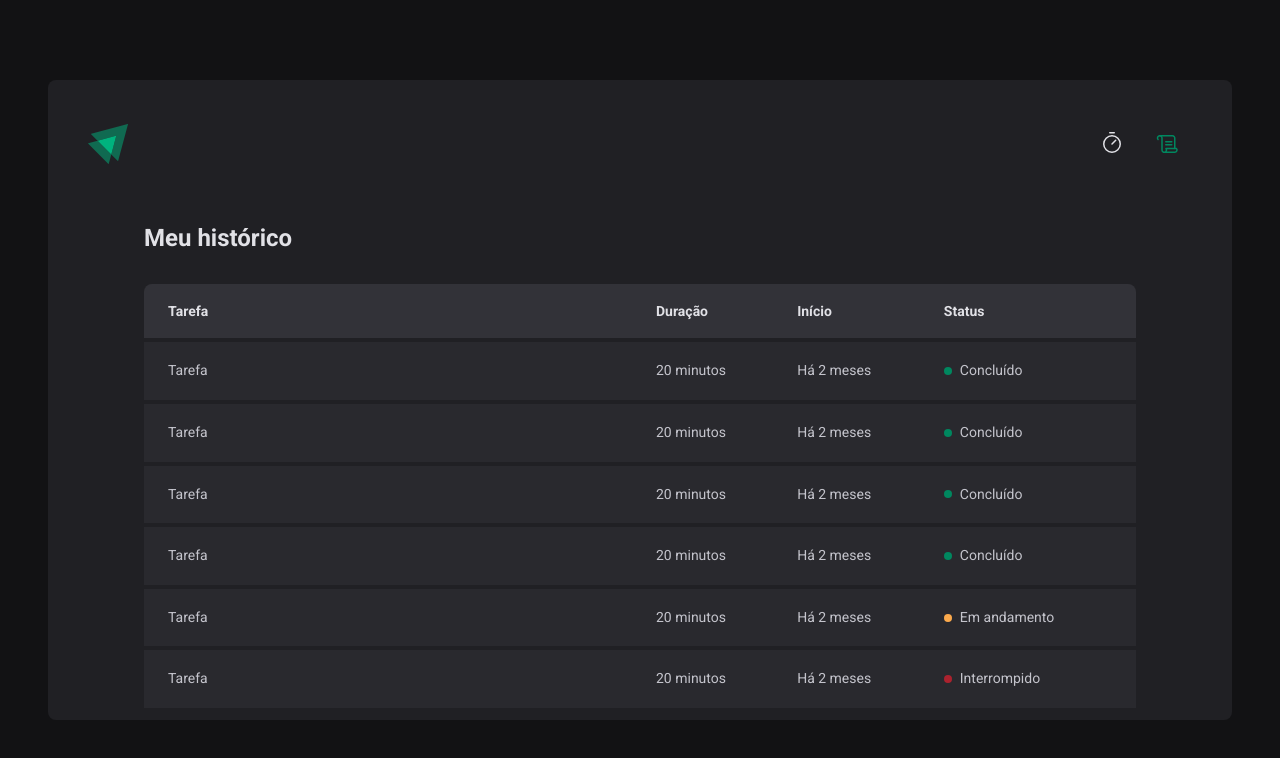
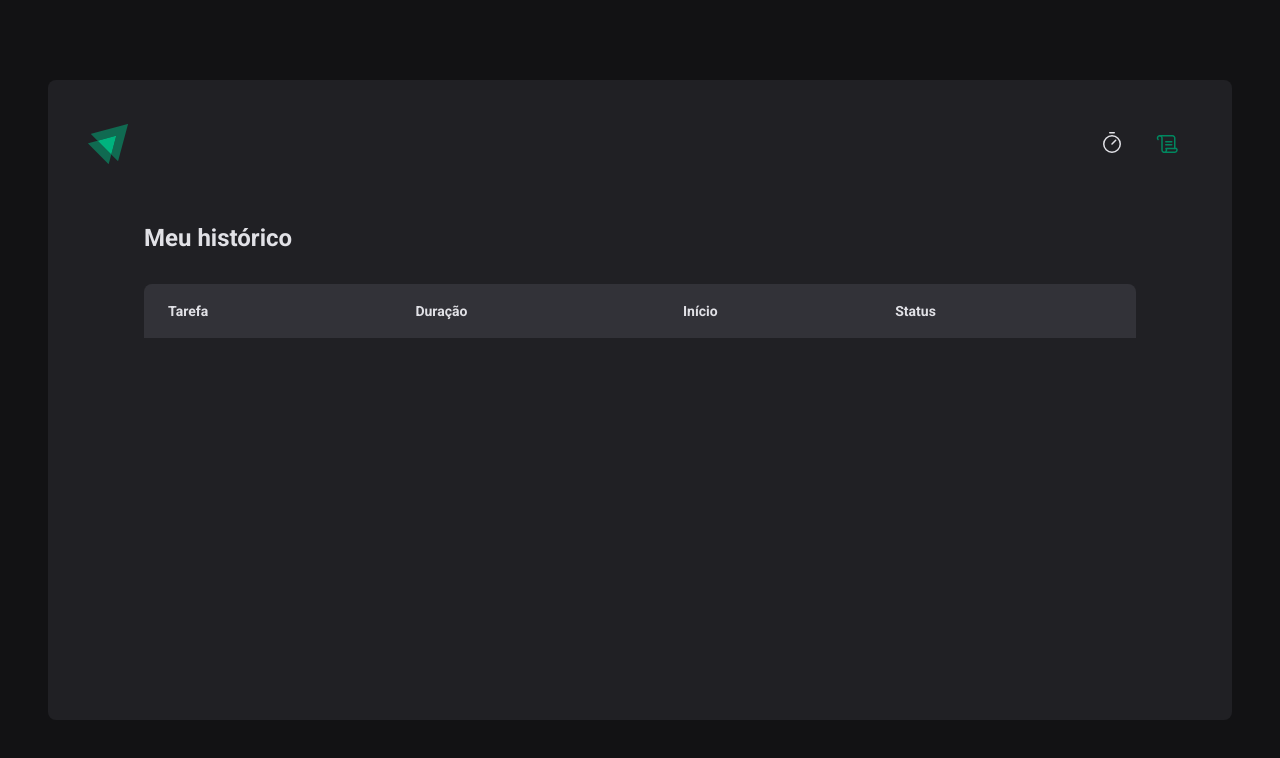
Before and after one commit to bernardo-caetano/pomodoroTimer, a React (Vite) app: page /history in a window 1280 px wide. Shown: the top 758 px of the page. Built offline with nearby package versions, Linux system fonts and the light colour scheme.

Commit message:
context created and dynamic of page history done

```diff
--- a/src/App.tsx
+++ b/src/App.tsx
@@ -4,12 +4,15 @@ import { GlobalStyle } from './styles/global'
 import { Router } from './Router'
 
 import { defaultTheme } from './styles/themes/default'
+import { CyclesContextProvider } from './context/CyclesContext'
 
 export function App() {
   return (
     <ThemeProvider theme={defaultTheme}>
       <BrowserRouter>
-        <Router />
+        <CyclesContextProvider>
+          <Router />
+        </CyclesContextProvider>
       </BrowserRouter>
       <GlobalStyle />
     </ThemeProvider>
--- /dev/null
+++ b/src/context/CyclesContext.tsx
@@ -0,0 +1,103 @@
+import { createContext, ReactNode, useState } from 'react'
+
+interface CreateCycleData {
+  task: string
+  minutesAmount: number
+}
+
+interface Cycle {
+  id: string
+  task: string
+  minutesAmount: number
+  startDate: Date
+  interruptedDate?: Date
+  finishedDate?: Date
+}
+
+interface CyclesContextType {
+  cycles: Cycle[]
+  activeCycle: Cycle | undefined
+  activeCycleId: string | null
+  amountSecondsPassed: number
+
+  markCurrentCyclesAsFinished: () => void
+  setSecondsPassed: (seconds: number) => void
+  createNewCycle: (data: CreateCycleData) => void
+  interruptCurrentCycle: () => void
+}
+
+export const CyclesContext = createContext({} as CyclesContextType)
+
+interface CyclesContextProviderProps {
+  children: ReactNode
+}
+
+export function CyclesContextProvider({
+  children,
+}: CyclesContextProviderProps) {
+  const [cycles, setCycles] = useState<Cycle[]>([])
+  const [activeCycleId, setActiveCycleId] = useState<string | null>(null)
+  const [amountSecondsPassed, setAmountSecondsPassed] = useState(0)
+
+  const activeCycle = cycles.find((cycle) => cycle.id === activeCycleId)
+
+  function setSecondsPassed(seconds: number) {
+    setAmountSecondsPassed(seconds)
+  }
+
+  function markCurrentCyclesAsFinished() {
+    setCycles((prevState: any) =>
+      prevState.map((cycle: any) => {
+        if (cycle.id === activeCycleId) {
+          return { ...cycle, finishedDate: new Date() }
+        } else {
+          return cycle
+        }
+      }),
+    )
+  }
+
+  function createNewCycle(data: CreateCycleData) {
+    const newCycle: Cycle = {
+      id: String(new Date().getTime()),
+      task: data.task,
+      minutesAmount: data.minutesAmount,
+      startDate: new Date(),
+    }
+    setCycles((prevState: any) => [...prevState, newCycle])
+    setActiveCycleId(newCycle.id)
+    setAmountSecondsPassed(0)
+    // reset()
+  }
+
+  function interruptCurrentCycle() {
+    setCycles((prevState: any) =>
+      prevState.map((cycle: any) => {
+        if (cycle.id === activeCycleId) {
+          return { ...cycle, interruptedDate: new Date() }
+        } else {
+          return cycle
+        }
+      }),
+    )
+
+    setActiveCycleId(null)
+  }
+
+  return (
+    <CyclesContext.Provider
+      value={{
+        cycles,
+        activeCycle,
+        activeCycleId,
+        markCurrentCyclesAsFinished,
+        amountSecondsPassed,
+        setSecondsPassed,
+        createNewCycle,
+        interruptCurrentCycle,
+      }}
+    >
+      {children}
+    </CyclesContext.Provider>
+  )
+}
--- a/src/pages/History/index.tsx
+++ b/src/pages/History/index.tsx
@@ -1,6 +1,11 @@
+import { useContext } from 'react'
+import { CyclesContext } from '../../context/CyclesContext'
+import { formatDistanceToNow } from 'date-fns'
+import ptBR from 'date-fns/locale/pt-BR'
 import { HistoryContainer, HistoryList, Status } from './styles'
 
 export function History() {
+  const { cycles } = useContext(CyclesContext)
   return (
     <HistoryContainer>
       <h1>Meu histórico</h1>
@@ -17,54 +22,31 @@ export function History() {
           </thead>
 
           <tbody>
-            <tr>
-              <td>Tarefa</td>
-              <td>20 minutos</td>
-              <td>Há 2 meses</td>
-              <td>
-                <Status statusColor="green">Concluído</Status>
-              </td>
-            </tr>
-            <tr>
-              <td>Tarefa</td>
-              <td>20 minutos</td>
-              <td>Há 2 meses</td>
-              <td>
-                <Status statusColor="green">Concluído</Status>
-              </td>
-            </tr>
-            <tr>
-              <td>Tarefa</td>
-              <td>20 minutos</td>
-              <td>Há 2 meses</td>
-              <td>
-                <Status statusColor="green">Concluído</Status>
-              </td>
-            </tr>
-            <tr>
-              <td>Tarefa</td>
-              <td>20 minutos</td>
-              <td>Há 2 meses</td>
-              <td>
-                <Status statusColor="green">Concluído</Status>
-              </td>
-            </tr>
-            <tr>
-              <td>Tarefa</td>
-              <td>20 minutos</td>
-              <td>Há 2 meses</td>
-              <td>
-                <Status statusColor="yellow">Em andamento</Status>
-              </td>
-            </tr>
-            <tr>
-              <td>Tarefa</td>
-              <td>20 minutos</td>
-              <td>Há 2 meses</td>
-              <td>
-                <Status statusColor="red">Interrompido</Status>
-              </td>
-            </tr>
+            {cycles.map((cycle) => {
+              return (
+                <tr key={cycle.id}>
+                  <td>{cycle.task}</td>
+                  <td>{cycle.minutesAmount} minutos</td>
+                  <td>
+                    {formatDistanceToNow(cycle.startDate, {
+                      addSuffix: true,
+                      locale: ptBR,
+                    })}
+                  </td>
+                  <td>
+                    {cycle.finishedDate && (
+                      <Status statusColor="green">Concluído</Status>
+                    )}
+                    {cycle.interruptedDate && (
+                      <Status statusColor="red">Interrompido</Status>
+                    )}
+                    {!cycle.finishedDate && !cycle.interruptedDate && (
+                      <Status statusColor="yellow">Em andamento</Status>
+                    )}
+                  </td>
+                </tr>
+              )
+            })}
           </tbody>
         </table>
       </HistoryList>
--- a/src/pages/Home/components/CountDown/index.tsx
+++ b/src/pages/Home/components/CountDown/index.tsx
@@ -1,6 +1,64 @@
+import { differenceInSeconds } from 'date-fns'
+import { useContext, useEffect, useState } from 'react'
+import { CyclesContext } from '../../../../context/CyclesContext'
 import { CountdownContainer, Separator } from './styles'
 
-export function ContDown() {
+export function Countdown() {
+  const {
+    activeCycle,
+    activeCycleId,
+    markCurrentCyclesAsFinished,
+    amountSecondsPassed,
+    setSecondsPassed,
+  } = useContext(CyclesContext)
+
+  const totalSeconds = activeCycle ? activeCycle.minutesAmount * 60 : 0
+
+  useEffect(() => {
+    let interval: number
+
+    if (activeCycle) {
+      interval = setInterval(() => {
+        const secondsDifference = differenceInSeconds(
+          new Date(),
+          activeCycle.startDate,
+        )
+
+        if (secondsDifference >= totalSeconds) {
+          markCurrentCyclesAsFinished()
+          setSecondsPassed(totalSeconds)
+          clearInterval(interval)
+        } else {
+          setSecondsPassed(secondsDifference)
+        }
+      }, 1000)
+    }
+
+    return () => {
+      clearInterval(interval)
+    }
+  }, [
+    activeCycle,
+    totalSeconds,
+    activeCycleId,
+    markCurrentCyclesAsFinished,
+    setSecondsPassed,
+  ])
+
+  const currentSeconds = activeCycle ? totalSeconds - amountSecondsPassed : 0
+
+  const minutesAmount = Math.floor(currentSeconds / 60)
+  const secondsAmount = currentSeconds % 60
+
+  const minutes = String(minutesAmount).padStart(2, '0')
+  const seconds = String(secondsAmount).padStart(2, '0')
+
+  useEffect(() => {
+    if (activeCycle) {
+      document.title = `${minutes}:${seconds}`
+    }
+  }, [minutes, seconds, activeCycle])
+
   return (
     <CountdownContainer>
       <span>{minutes[0]}</span>
--- a/src/pages/Home/components/NewCycleForm/index.tsx
+++ b/src/pages/Home/components/NewCycleForm/index.tsx
@@ -1,6 +1,12 @@
+import { useContext } from 'react'
+import { useFormContext } from 'react-hook-form'
+import { CyclesContext } from '../../../../context/CyclesContext'
 import { FormContainer, MinutesAmountInput, TaskInput } from './styles'
 
 export function NewCycleForm() {
+  const { activeCycle } = useContext(CyclesContext)
+  const { register } = useFormContext()
+
   return (
     <FormContainer>
       <label htmlFor="task">Vou trabalhar em</label>
```
Also changed, not shown: src/pages/Home/index.tsx (+21 -102 lines).
